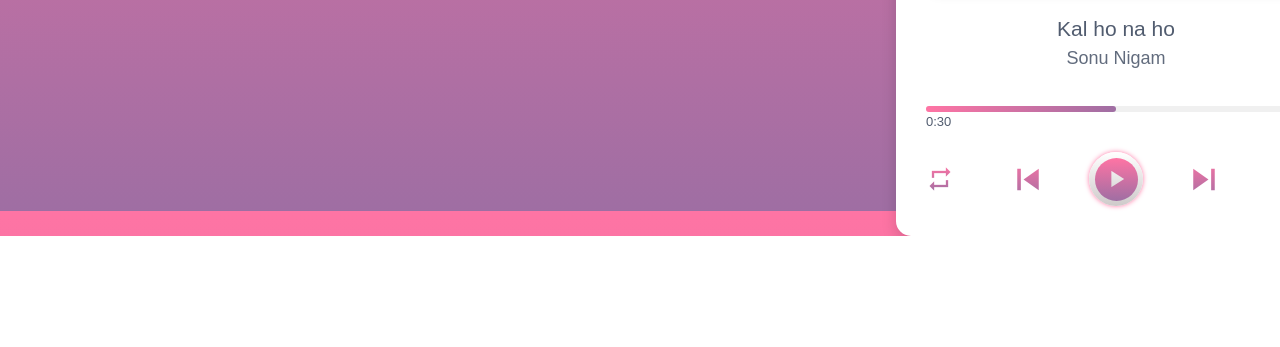
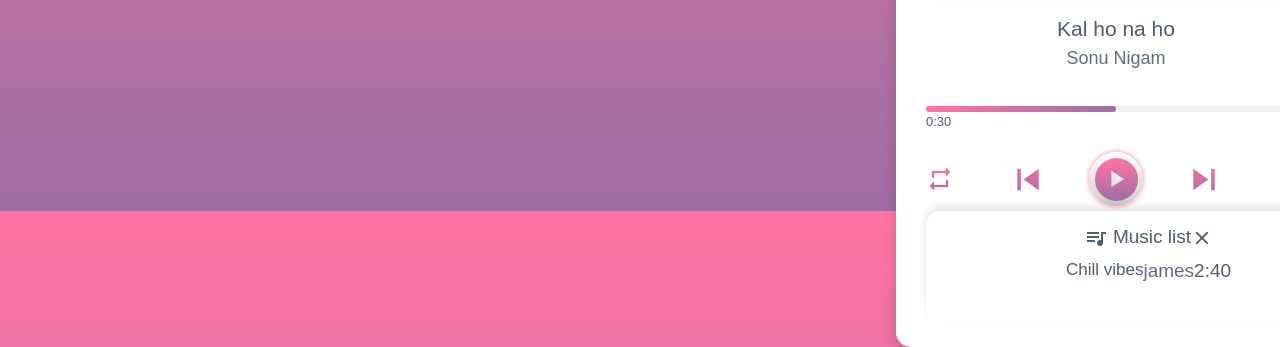
Before and after one commit to Orion-08/coding_stuff, a plain HTML site: page index.html in a window 1280 px wide. Shown: the part 589-936 px from the top of the page. Before the commit the page ends 825 px from the top, so only its background shows below. Drawn offline with Linux system fonts and the light colour scheme.

Commit message:
the code.

```diff
--- a/stylesheet.css
+++ b/stylesheet.css
@@ -1,3 +1,6 @@
+
+
+
 *{
     margin:0;
     padding: 0;
@@ -269,8 +272,8 @@ body{
  position: absolute;
  background: var(--white);
  width: 100%;
-      left: 0;
-      bottom: 0;
+ left: 0%;
+ bottom: 0%;
  opacity: 0;
  pointer-events: none;
  z-index: 5;
@@ -278,15 +281,19 @@ body{
  border-radius: 15px;
  box-shadow: 0px -5px 10px rgba(0,0,0,0.1);
  transition: all 0.15s ease-out;
+ display: flex;
+ flex-direction: column;
 }
-.music-list.show{
+.music-list,.show{
  bottom: 0;
  opacity: 1;
  pointer-events: auto;
 }
 
-.music-list .header{
+.music-list, .header{
  display: flex;
+ position: relative;
+ left: 0%;
  align-items: center;
  justify-content: space-around;
 }
@@ -299,22 +306,22 @@ body{
 
 
 
-.music-list .header .row{
+.music-list, .header, .row{
  display: flex;
-      align-items: center;
+ /* align-items: center; */
  font-size: 19px;
  color: var(--lightblack);
 }
 
-.header .row i{
+.header, .row i{
  cursor: default;
 }
 
-.header .row span{
+.header ,.row span{
  margin-left: 5px;
 }
 
-.header #close{
+.header ,#close{
  font-size: 22px;
  color: var(--lightblack);
 }
```
Lines whose indentation alone changed are shown as unchanged.
